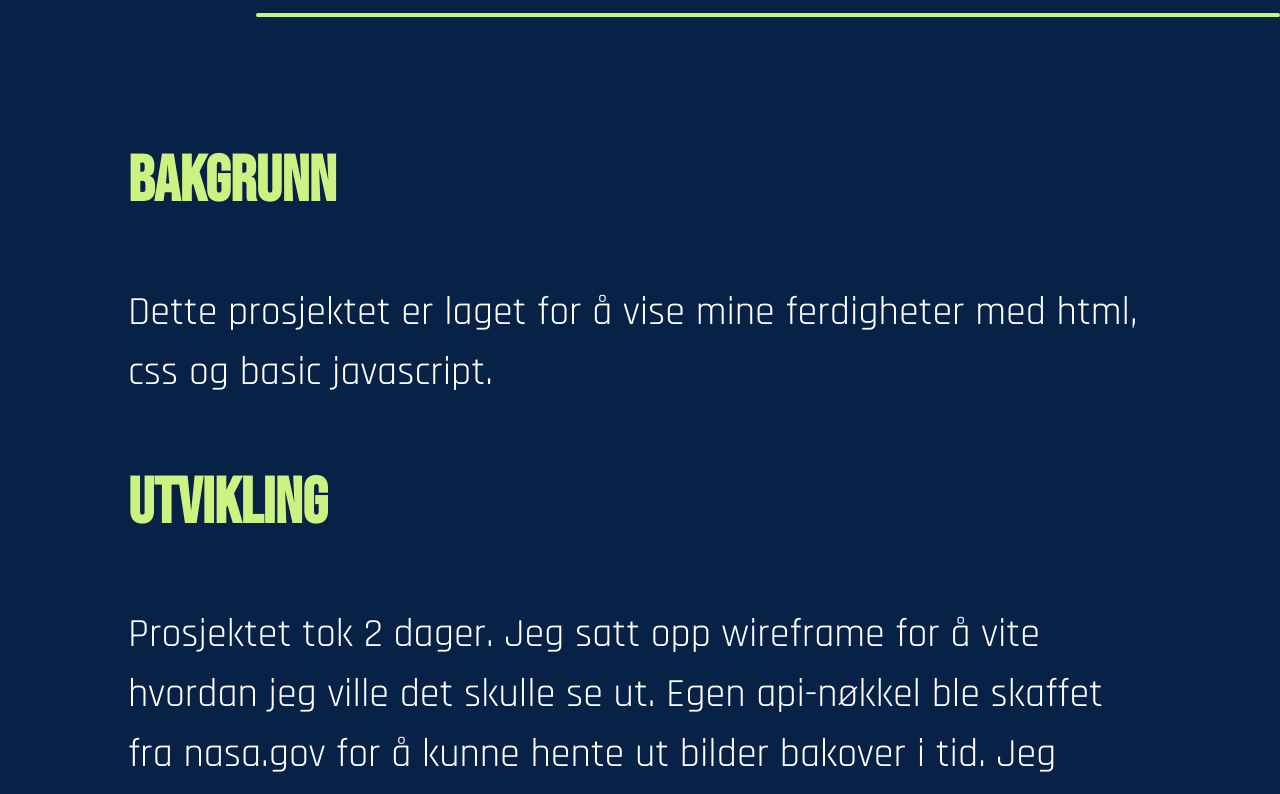
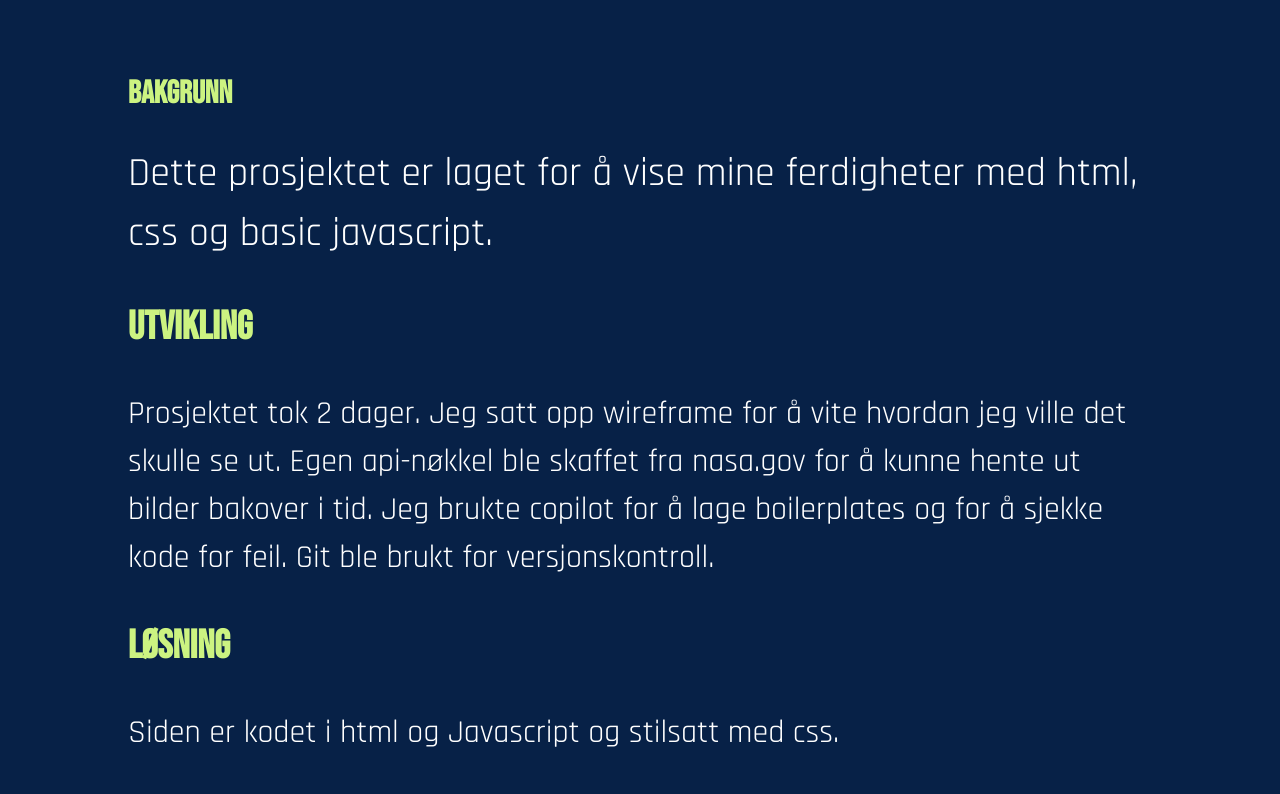
Before and after one commit to BjarneHaugen/bjarnehaugen.github.io, a React (Vite) app: page /#/project/0 in a window 1280 px wide. Shown: the part 840-1634 px from the top of the page. Built offline with nearby package versions, Linux system fonts and the light colour scheme.

Commit message:
updated css for small stuff. project, green bar

```diff
--- a/src/components/Footer.jsx
+++ b/src/components/Footer.jsx
@@ -6,12 +6,18 @@ const Footer = () => (
     <div className="footerBarCut"></div>
     <div className="footerBar">
       <div className="innerFooterBar">
-        <div className="eirikLink">
-          <h4 className="whiteText fontInter">UX by <span className="yellowText fontInter">Eirik Granmorken</span> </h4>
+        <div
+          className="eirikLink"
+          onClick={() => window.open("https://granmorken.com/", "_blank")}
+          style={{ cursor: "pointer" }}
+        >
+          <h4 className="whiteText fontInter">
+            UX by <span className="yellowText fontInter">Eirik Granmorken</span>
+          </h4>
         </div>
       </div>
     </div>
-  </footer >
+  </footer>
 );
 
 export default Footer;
--- a/src/main.css
+++ b/src/main.css
@@ -24,7 +24,7 @@ body {
     height: 4px;
     background: #CCF381;
     border-radius: 4px;
-    width: 80%;
+    width: 90%;
 }
 
 .greenBarTop {
--- a/src/pages/ProjectPage.tsx
+++ b/src/pages/ProjectPage.tsx
@@ -55,7 +55,7 @@ const ProjectPage: React.FC = () => {
 
             <div className="greenBar greenBarTop"></div>
             <main className="projectPage-main">
-                <h1 className="yellowText fontBebasNeue fontSizeXLarge">{project.name}</h1>
+                <h1 className="yellowText fontBebasNeue fontSizeLarge">{project.name}</h1>
                 {/* Single Gallery Image with Dots */}
                 <div className="projectPage-gallery">
                     <img
@@ -91,12 +91,12 @@ const ProjectPage: React.FC = () => {
 
                 {/* Background, Development, Solution */}
                 <div className="projectPage-sections">
-                    <h2 className="yellowText fontBebasNeue fontSizeLarge">Bakgrunn</h2>
+                    <h2 className="yellowText fontBebasNeue fontSizeSmall">Bakgrunn</h2>
                     <p className="whiteText fontRajdhani fontSizeMedium">{project.background}</p>
-                    <h2 className="yellowText fontBebasNeue fontSizeLarge">Utvikling</h2>
-                    <p className="whiteText fontRajdhani fontSizeMedium">{project.development}</p>
-                    <h2 className="yellowText fontBebasNeue fontSizeLarge">Løsning</h2>
-                    <p className="whiteText fontRajdhani fontSizeMedium">{project.solution}</p>
+                    <h2 className="yellowText fontBebasNeue fontSizeMedium">Utvikling</h2>
+                    <p className="whiteText fontRajdhani fontSizeSmall">{project.development}</p>
+                    <h2 className="yellowText fontBebasNeue fontSizeMedium">Løsning</h2>
+                    <p className="whiteText fontRajdhani fontSizeSmall">{project.solution}</p>
                 </div>
             </main>
             <Footer />
--- a/src/projects.json
+++ b/src/projects.json
@@ -45,9 +45,9 @@
   {
     "id": 2,
     "name": "Portfolio side",
-    "photo": "/vite.svg",
+    "photo": "/havetsSkatterPage1.png",
     "gallery": [
-      "/vite.svg"
+      "/havetsSkatterPage1.png"
     ],
     "summary": "Short description of Project 3.",
     "info": "Prosjektet var å lage en portfolio-side hvor jeg kan vise frem hva jeg kan og fortelle litt om meg selv.",
```
